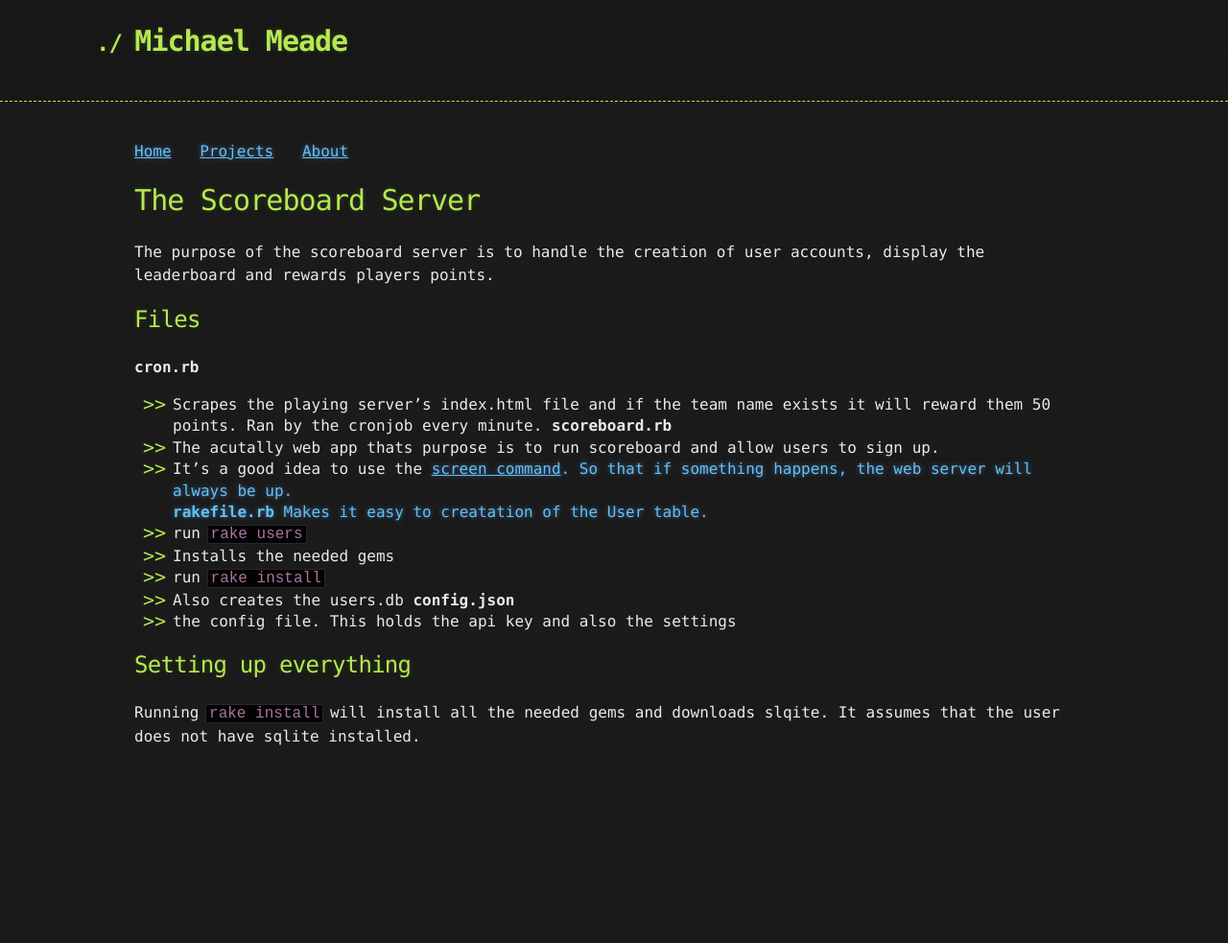
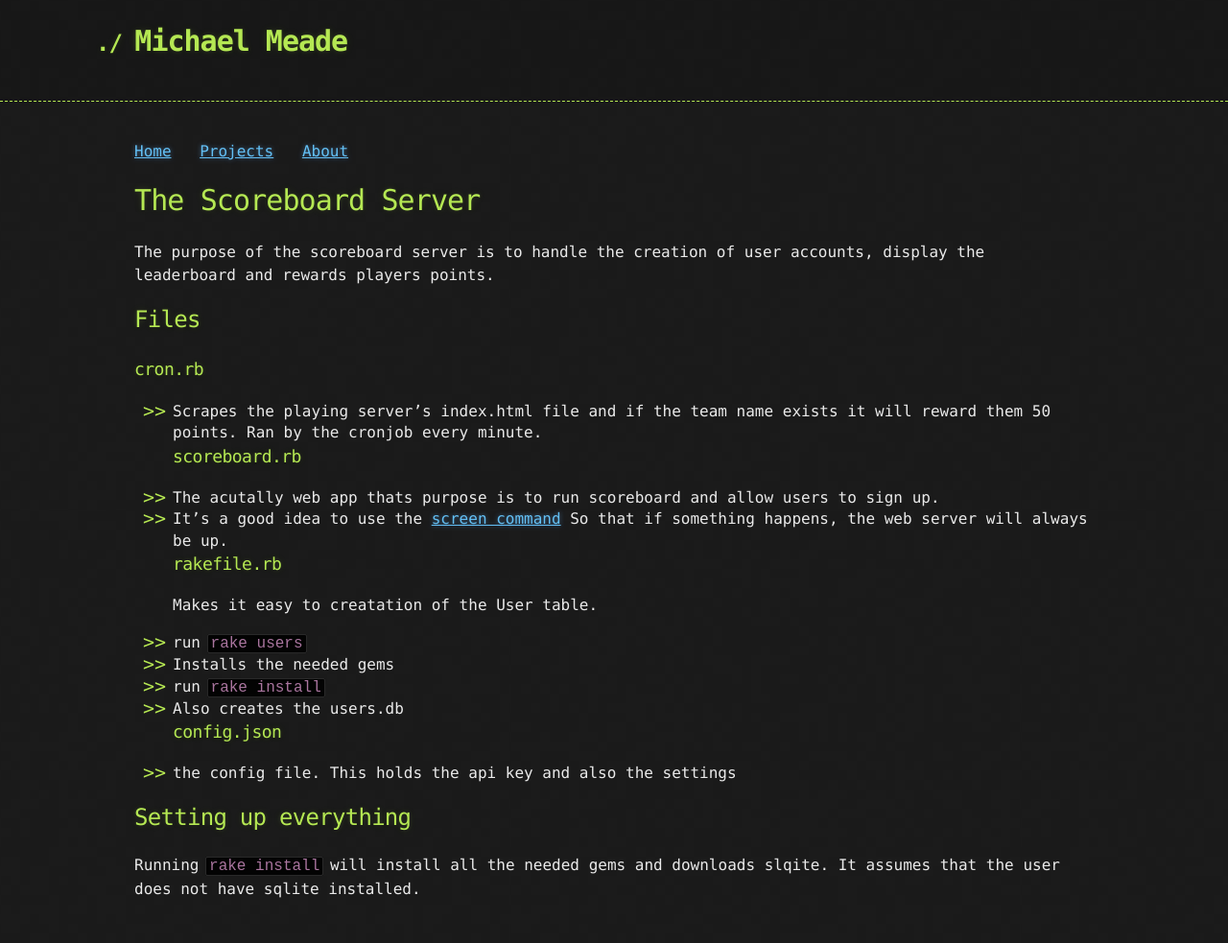
Before and after one commit to Michael-Meade/MinerFind, a Jekyll site: the page built from Projects/leaderboard.md, in a window 1280 px wide. Shown: the whole page at 96% size. Built offline with Jekyll 4.4.1, drawn with Linux system fonts in a browser that asks for light colours; our own code applies the rules of GitHub Pages for plain Markdown files; the repository's description, which GitHub fills in, is left out; before the commit the page ends 900 px from its top, so only the background shows below that.

````diff
--- a/Projects/leaderboard.md
+++ b/Projects/leaderboard.md
@@ -3,18 +3,18 @@
 The purpose of the scoreboard server is to handle the creation of user accounts, display the leaderboard and rewards players points.
 
 ## Files
-**cron.rb**
+### cron.rb
   - Scrapes the playing server's index.html file and if the team name exists it will reward them 50 points. Ran by the cronjob every minute.
-**scoreboard.rb**
+### scoreboard.rb
   - The acutally web app thats purpose is to run scoreboard and allow users to sign up.
-  - It's a good idea to use the <a href="https://www.digitalocean.com/community/tutorials/how-to-install-and-use-screen-on-an-ubuntu-cloud-server">screen command<a>. So that if something happens, the web server will always be up.<br>
-**rakefile.rb**
+  - It's a good idea to use the <a href="https://www.digitalocean.com/community/tutorials/how-to-install-and-use-screen-on-an-ubuntu-cloud-server">screen command</a> So that if something happens, the web server will always be up.<br>
+### rakefile.rb
    Makes it easy to creatation of the User table.
   - run ```rake users```
   - Installs the needed gems
   - run ```rake install```
   - Also creates the users.db
-**config.json**
+### config.json
   - the config file. This holds the api key and also the settings
 
 
````
